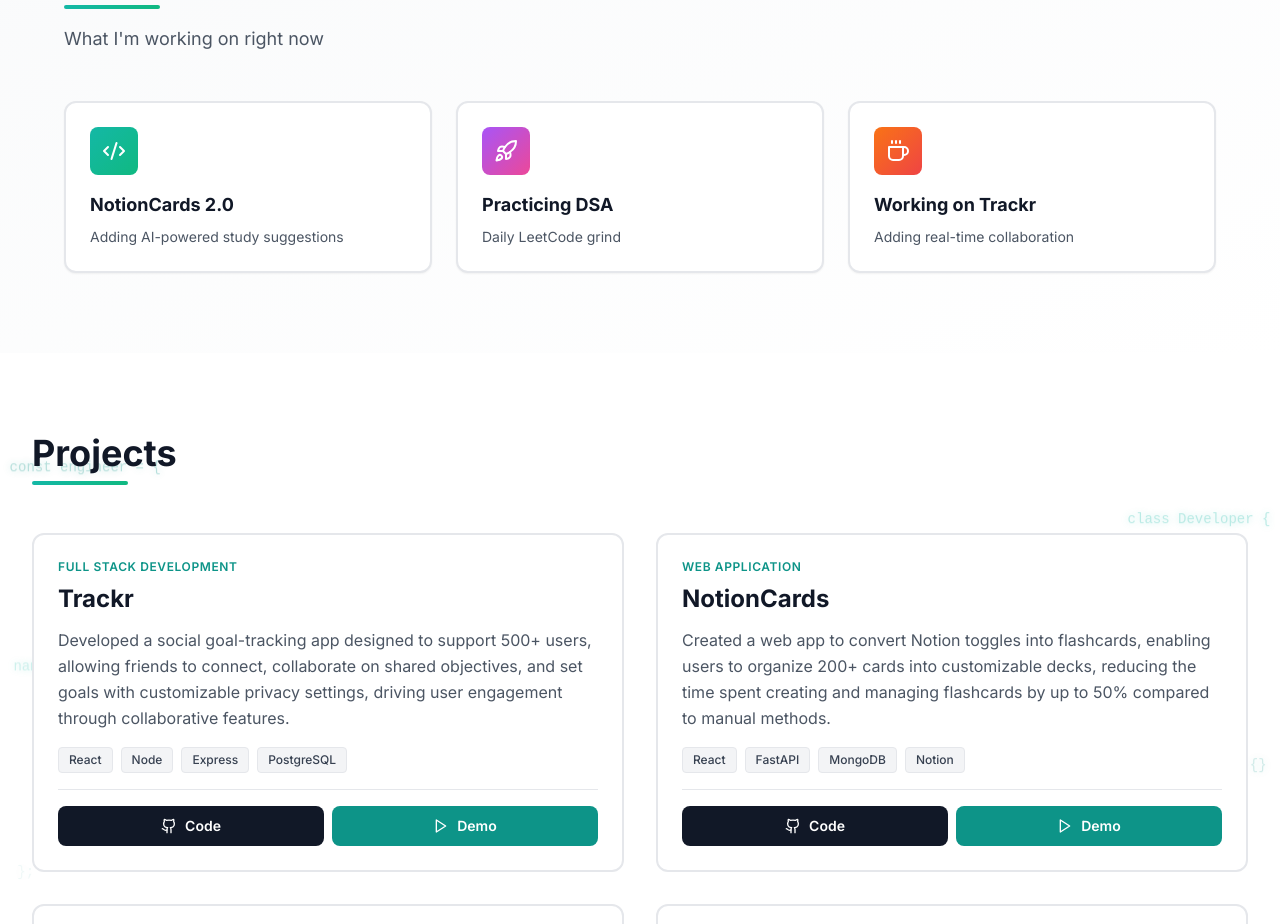
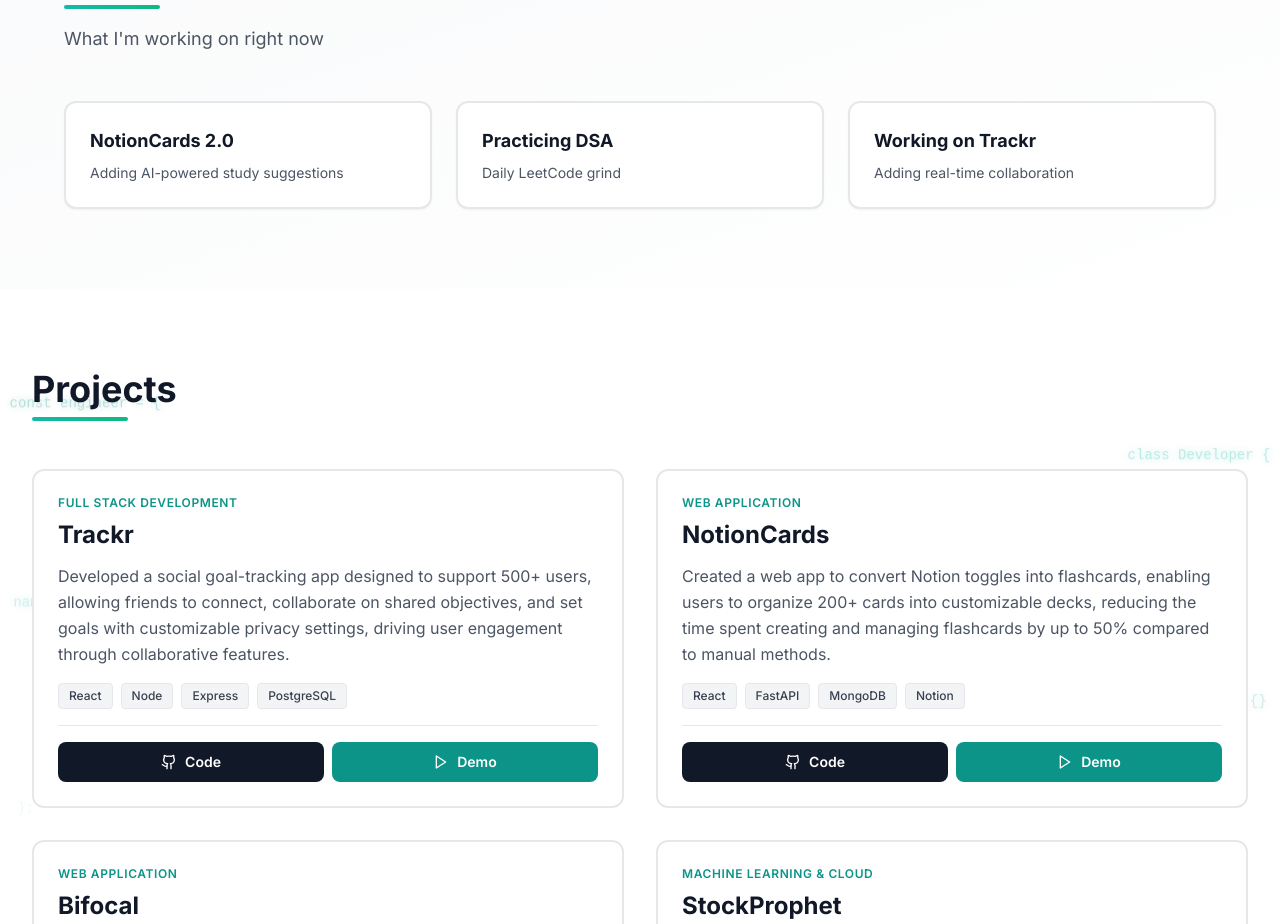
Before and after one commit to sanyahegde/personal-site, a Next.js app: page / in a window 1280 px wide. Shown: the part 1521-2445 px from the top of the page. Built offline with nearby package versions, Linux system fonts and the light colour scheme.

Commit message:
Remove icons from Currently Building section

```diff
--- a/components/CurrentlyBuilding.tsx
+++ b/components/CurrentlyBuilding.tsx
@@ -1,27 +1,20 @@
 'use client'
 
 import { motion } from 'framer-motion'
-import { Code2, Coffee, Rocket } from 'lucide-react'
 
 const CurrentlyBuilding = () => {
   const items = [
     {
       title: 'NotionCards 2.0',
-      description: 'Adding AI-powered study suggestions',
-      icon: Code2,
-      color: 'from-teal-500 to-emerald-500'
+      description: 'Adding AI-powered study suggestions'
     },
     {
       title: 'Practicing DSA',
-      description: 'Daily LeetCode grind',
-      icon: Rocket,
-      color: 'from-purple-500 to-pink-500'
+      description: 'Daily LeetCode grind'
     },
     {
       title: 'Working on Trackr',
-      description: 'Adding real-time collaboration',
-      icon: Coffee,
-      color: 'from-orange-500 to-red-500'
+      description: 'Adding real-time collaboration'
     }
   ]
 
@@ -45,9 +38,7 @@
         </motion.div>
 
         <div className="grid md:grid-cols-3 gap-6">
-          {items.map((item, index) => {
-            const Icon = item.icon
-            return (
+          {items.map((item, index) => (
             <motion.div
               key={item.title}
               initial={{ opacity: 0, y: 20 }}
@@ -58,9 +49,6 @@
               className="relative group"
             >
               <div className="bg-white dark:bg-gray-800 rounded-xl p-6 border-2 border-gray-200 dark:border-gray-700 hover:border-teal-500/50 transition-all duration-300 shadow-sm hover:shadow-xl h-full">
-                  <div className={`w-12 h-12 rounded-lg bg-gradient-to-br ${item.color} flex items-center justify-center mb-4 group-hover:scale-110 transition-transform`}>
-                    <Icon className="text-white" size={24} />
-                  </div>
                 <h3 className="text-lg font-bold text-gray-900 dark:text-white mb-2">
                   {item.title}
                 </h3>
@@ -69,8 +57,7 @@
                 </p>
               </div>
             </motion.div>
-            )
-          })}
+          ))}
         </div>
       </div>
     </section>
```
Lines whose indentation alone changed are shown as unchanged.
